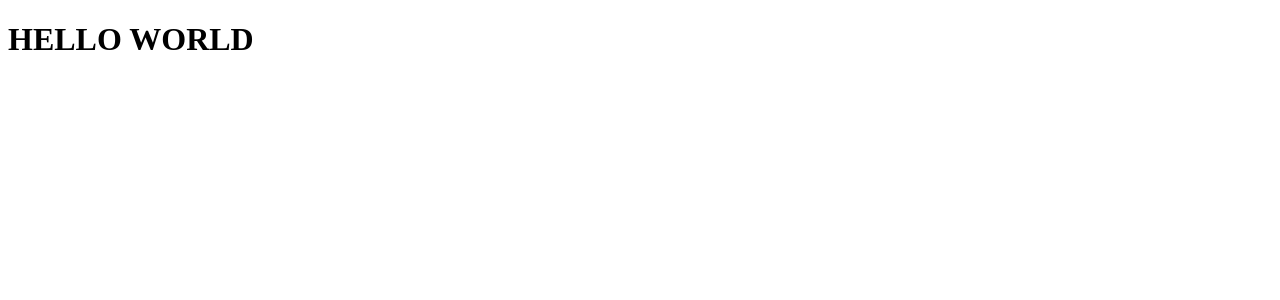
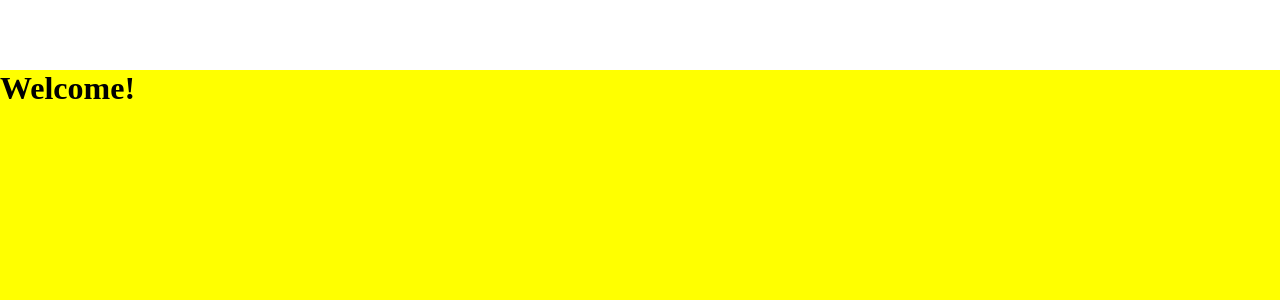
Before and after one commit to jstir123/personal-website, a React (Create React App) app: page / in a window 1280 px wide. Shown: the top 300 px of the page. Built offline with nearby package versions, Linux system fonts and the light colour scheme.

Commit message:
Added JSS and React Router. Set up initial styles and spacing. Added Home page component.

```diff
--- a/package.json
+++ b/package.json
@@ -8,6 +8,7 @@
     "@testing-library/user-event": "^12.6.3",
     "react": "^17.0.1",
     "react-dom": "^17.0.1",
+    "react-jss": "^10.5.1",
     "react-router-dom": "^5.2.0",
     "react-scripts": "4.0.2",
     "web-vitals": "^1.1.0"
--- a/src/App.css
+++ b/src/App.css
@@ -0,0 +1,6 @@
+html, body, #root {
+    min-height: 100%;
+    height: 100%;
+    margin: 0;
+    padding: 0;
+}
--- a/src/App.js
+++ b/src/App.js
@@ -1,13 +1,43 @@
 import './App.css';
+import { BrowserRouter as Router, Switch, Route } from 'react-router-dom';
+import { createUseStyles } from 'react-jss';
+
+import Home from './pages/Home';
+
+const useStyles = createUseStyles({
+    app: {
+        height: '100%',
+        background: 'yellow',
+    },
+    navbar: {
+        height: 70,
+        width: '100%',
+        background: 'white'
+    },
+    content: {
+
+    }
+})
 
 const App = () => {
-  return (
-    <div className="App">
-        <div className="content">
-            <h1>HELLO WORLD</h1>
-        </div>
-    </div>
-  );
+    const classes = useStyles();
+
+    return (
+        <Router>
+            <div className={classes.app}>
+                <div className={classes.navbar}>
+
+                </div>
+                <Switch>
+                    <div className={classes.content}>
+                        <Route exact path='/'>
+                            <Home />
+                        </Route>
+                    </div>
+                </Switch>
+            </div>
+        </Router>
+    );
 }
 
 export default App;
--- /dev/null
+++ b/src/pages/Home.js
@@ -0,0 +1,23 @@
+import React from 'react';
+import { createUseStyles } from 'react-jss';
+
+const useStyles = createUseStyles({
+    home: {
+        // background: 'lightblue'
+    },
+    h1: {
+        margin: 0
+    }
+})
+
+const Home = () => {
+    const classes = useStyles();
+
+    return (
+        <div className={classes.home}>
+            <h1 className={classes.h1}>Welcome!</h1>
+        </div>
+    );
+}
+
+export default Home;
```
Also changed, not shown: src/index.js (+4 -4 lines), 1 other file (tests, documents, lock files or other folders).
